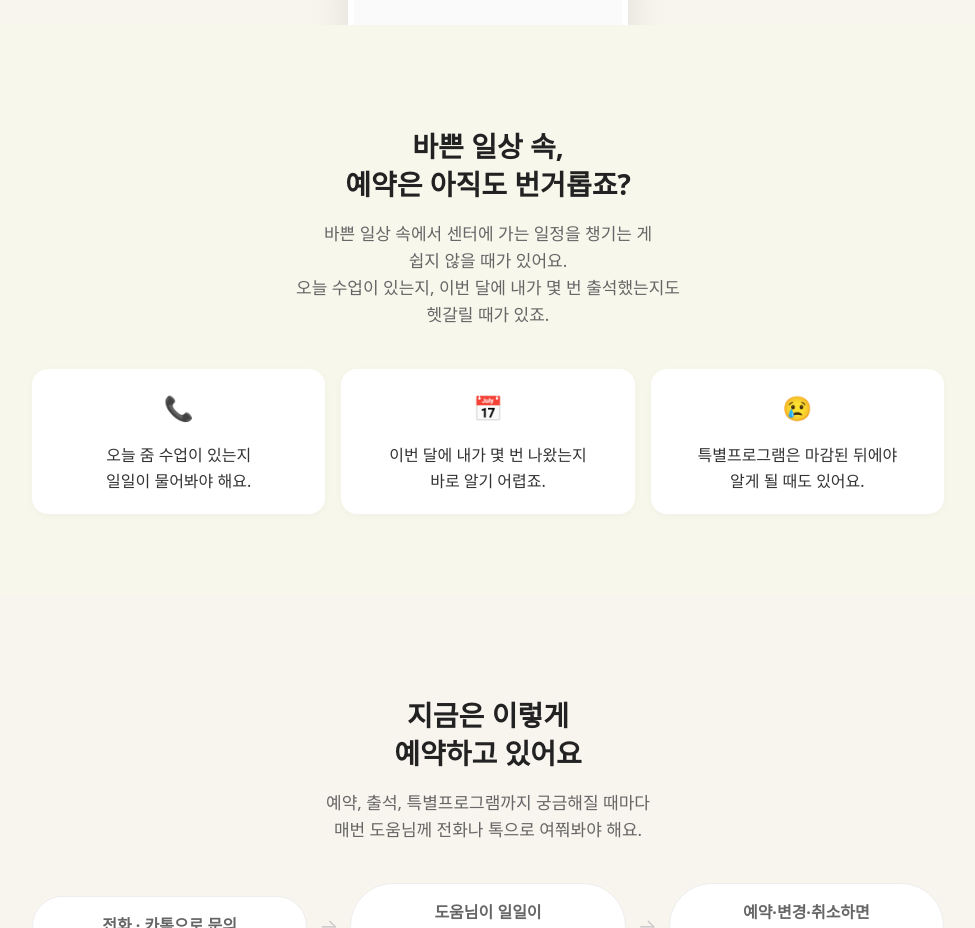
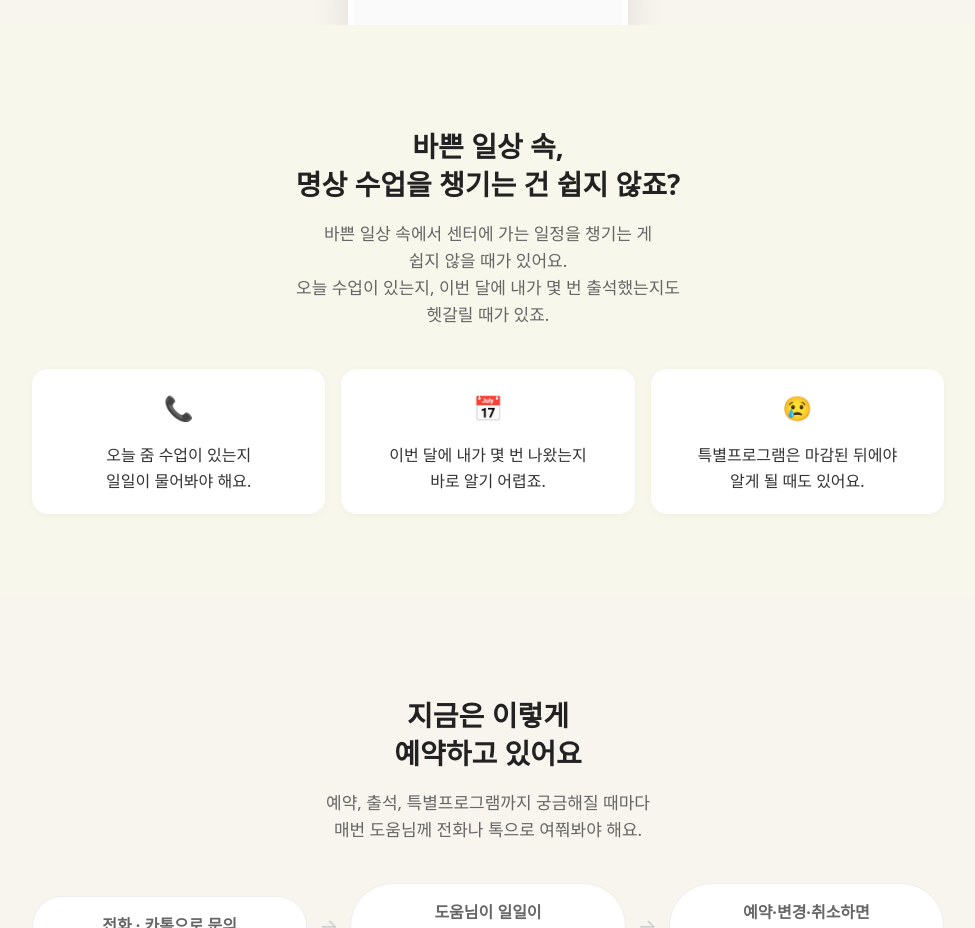
Before and after one commit to JinjeongMoon/bonstamp-page, a plain HTML site: page index.html in a window 1280 px wide. Shown: the part 1080-2008 px from the top of the page, without its empty margins (152-1127 px from the left). Drawn offline with Linux system fonts and the light colour scheme; a web font is replaced by a local one.

Commit message:
Update index.html

```diff
--- a/index.html
+++ b/index.html
@@ -42,7 +42,7 @@
     <section class="section bg-light" id="problem">
       <div class="section-inner reveal">
         <div class="section-header">
-          <h2>바쁜 일상 속,<br>예약은 아직도 번거롭죠?</h2>
+          <h2>바쁜 일상 속,<br>명상 수업을 챙기는 건 쉽지 않죠?</h2>
           <p class="section-desc">
             바쁜 일상 속에서 센터에 가는 일정을 챙기는 게<br>
             쉽지 않을 때가 있어요.<br>
```
